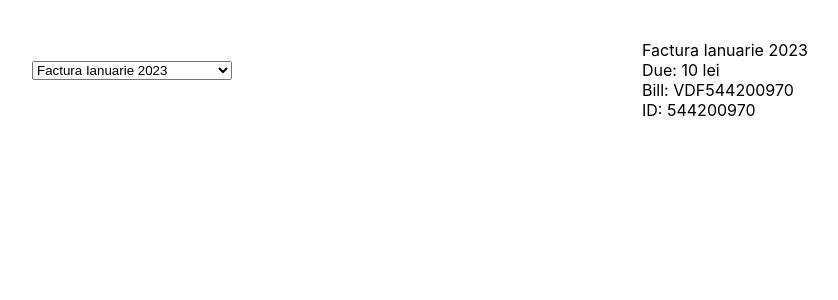
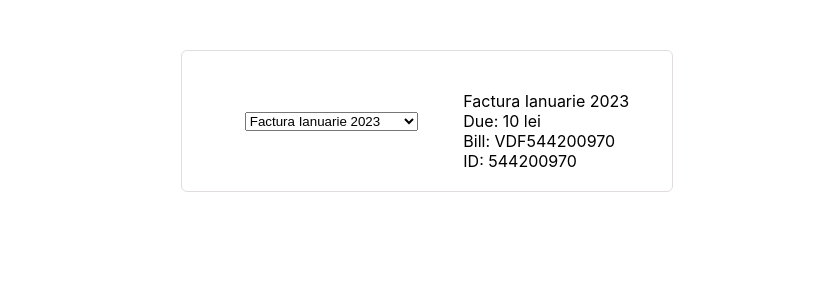
Before and after one commit to mogosbogdan/Dropdown, a React (Create React App) app: page / in a window 1280 px wide. Shown: the top 300 px of the page, without its empty margins (213-1051 px from the left). Built offline with nearby package versions, Linux system fonts and the light colour scheme.

Commit message:
card style

```diff
--- a/src/App.css
+++ b/src/App.css
@@ -2,25 +2,32 @@
   padding: 20px;
   display: flex;
   justify-content: space-around;
+  border: 1px solid rgb(225, 221, 221);
+  border-radius: 6px;
+  max-width: 450px;
+  margin: 0 auto;
+  margin-top: 50px;
 }
 
 .dropdown {
   margin-left: 20px;
   align-self: center;
-  width: 200px;
+  max-width: 200px;
 
 }
 
 .invoiceDetails {
   margin-top: 20px;
-  width: 200px;
+  max-width: 200px;
   align-self: center;
 }
 
 @media screen and (max-width: 430px) {
   .App {
     flex-direction: column-reverse;
+    max-width: 300px;
   }
+
   .dropdown {
     margin-left: 0;
     margin-top: 20px;
```
